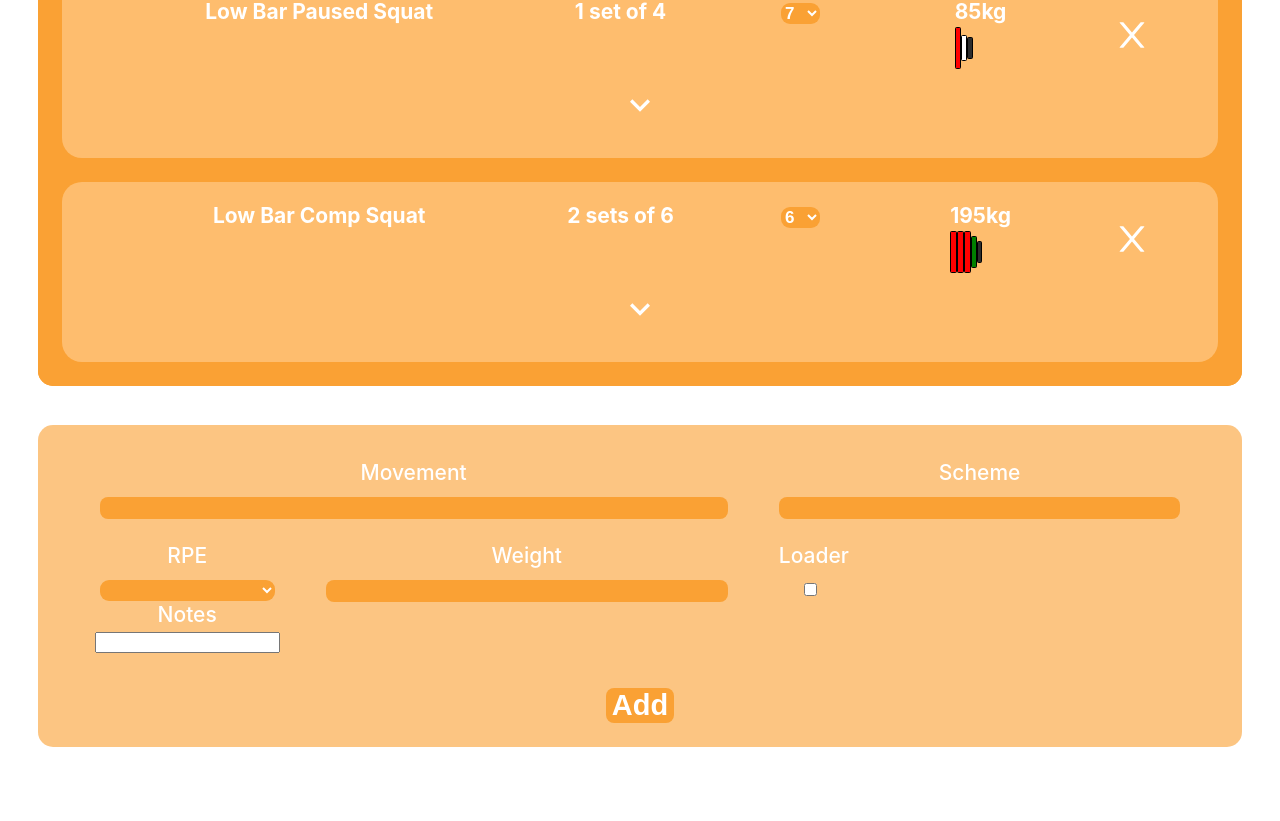
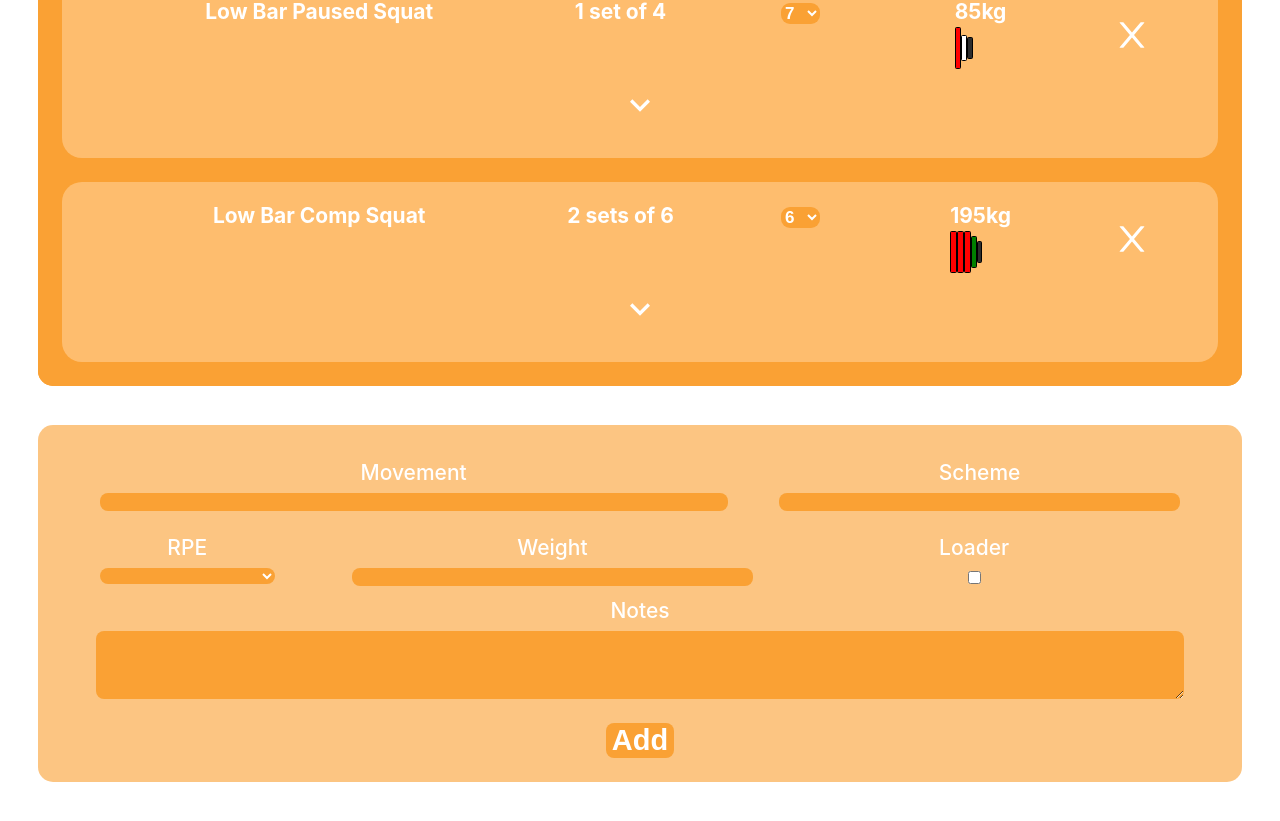
Before and after one commit to 2bato/coachingplatform, a React (Create React App) app: page / in a window 1280 px wide. Shown: the part 327-1148 px from the top of the page. Before the commit the page ends 1113 px from the top, so only its background shows below. Built offline with nearby package versions, Linux system fonts and the light colour scheme.

Commit message:
Updated styling for notes input

```diff
--- a/src/components/Exercises/NewExercise.css
+++ b/src/components/Exercises/NewExercise.css
@@ -12,46 +12,44 @@
 
 .second-row {
   display: grid;
-  grid-template-columns: 20% 40% 10%;
+  grid-template-columns: 20% 40% 30%;
   margin: 1%;
+  gap: 2vw;
 }
 
 .NewExercise-movement {
   display: flex;
   flex-direction: column;
-  gap: 1.5vh;
+  gap: 1vh;
   margin-inline: 2vw;
 }
 
 .NewExercise-scheme {
   display: flex;
   flex-direction: column;
-  gap: 1.5vh;
+  gap: 1vh;
   margin-inline: 2vw;
 }
 
 .NewExercise-rpe {
   display: flex;
   flex-direction: column;
-  gap: 1.5vh;
+  gap: 1vh;
   margin-inline: 2vw;
-
 }
 
 .NewExercise-weight {
   display: flex;
   flex-direction: column;
-  gap: 1.5vh;
+  gap: 1vh;
   margin-inline: 2vw;
-
 }
 
 .NewExercise-visualize {
   display: flex;
   flex-direction: column;
-  gap: 1.5vh;
+  gap: 1vh;
   margin-inline: 2vw;
-
 }
 
 .NewExercise-movement input {
@@ -61,6 +59,7 @@
   border-color: white;
   border-style: hidden;
   font-size: calc(5px + 1.5vmin);
+  height: 2vh;
 }
 
 .NewExercise-scheme input {
@@ -70,6 +69,7 @@
   border-color: white;
   border-style: hidden;
   font-size: calc(5px + 1.5vmin);
+  height: 2vh;
 }
 
 .NewExercise-rpe select {
@@ -78,6 +78,7 @@
   background-color: rgb(250, 161, 52);
   color: white;
   border-style: hidden;
+  height: 2vh;
 }
 
 .NewExercise-rpe option {
@@ -92,8 +93,25 @@
   border-color: white;
   border-style: hidden;
   font-size: calc(5px + 1.5vmin);
+  height: 2vh;
 }
 
+.NewExercise-notes {
+  display: flex;
+  flex-direction: column;
+  gap: 1vh;
+}
+
+.NewExercise-notes textarea {
+  border-radius: 8px;
+  background-color: rgb(250, 161, 52);
+  color: white;
+  border-color: white;
+  border-style: hidden;
+  font-size: calc(5px + 2vmin);
+  margin-inline: 2.6vw;
+  height: 8vh;
+}
 .NewExercise-add button {
   border-radius: 8px;
   font-size: larger;
--- a/src/components/Exercises/NewExercise.js
+++ b/src/components/Exercises/NewExercise.js
@@ -105,15 +105,14 @@ const NewExcercise = (props) => {
               onChange={visualizeChangeHandler}
             />
           </div>
-          <div className="NewExercise-notes">
+        </div>
+        <div className="NewExercise-notes">
             <label>Notes</label>
-            <input
-              type="text"
+            <textarea
               value={enteredNotes}
               onChange={notesChangeHandler}
             />
           </div>
-        </div>
       </div>
       <div className="NewExercise-add">
         <button type="submit">Add</button>
```
